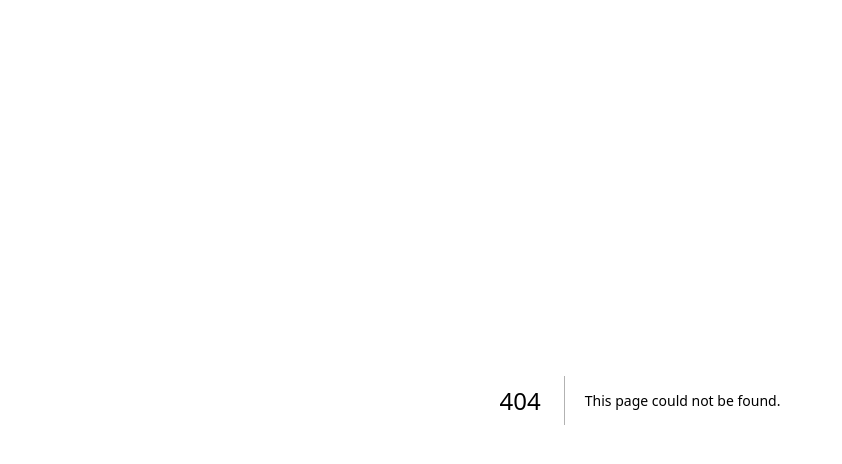
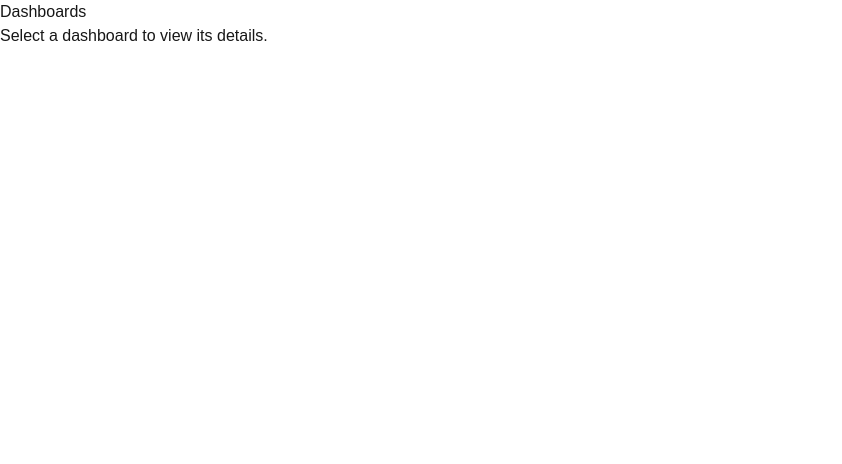
Before and after one commit to veenupunyani/learning-nextjs, a Next.js app in the folder learning/: page /dashboards in a window 1280 px wide. Before the commit this address had no page. Shown: the top 464 px of the page, without its empty margins (0-842 px from the left). Built offline with nearby package versions, Linux system fonts and the light colour scheme.

Commit message:
colocation

```diff
--- /dev/null
+++ b/learning/src/app/dashboards/line-chart.tsx
@@ -0,0 +1,8 @@
+export default function LineChart() {
+  return (
+    <div>
+      <h2>Line Chart</h2>
+      {/* Line chart implementation goes here */}
+    </div>
+  );
+}
--- /dev/null
+++ b/learning/src/app/dashboards/page.tsx
@@ -0,0 +1,8 @@
+export default function DashboardsPage() {
+  return (
+    <div>
+      <h1>Dashboards</h1>
+      <p>Select a dashboard to view its details.</p>
+    </div>
+  );
+}
```
